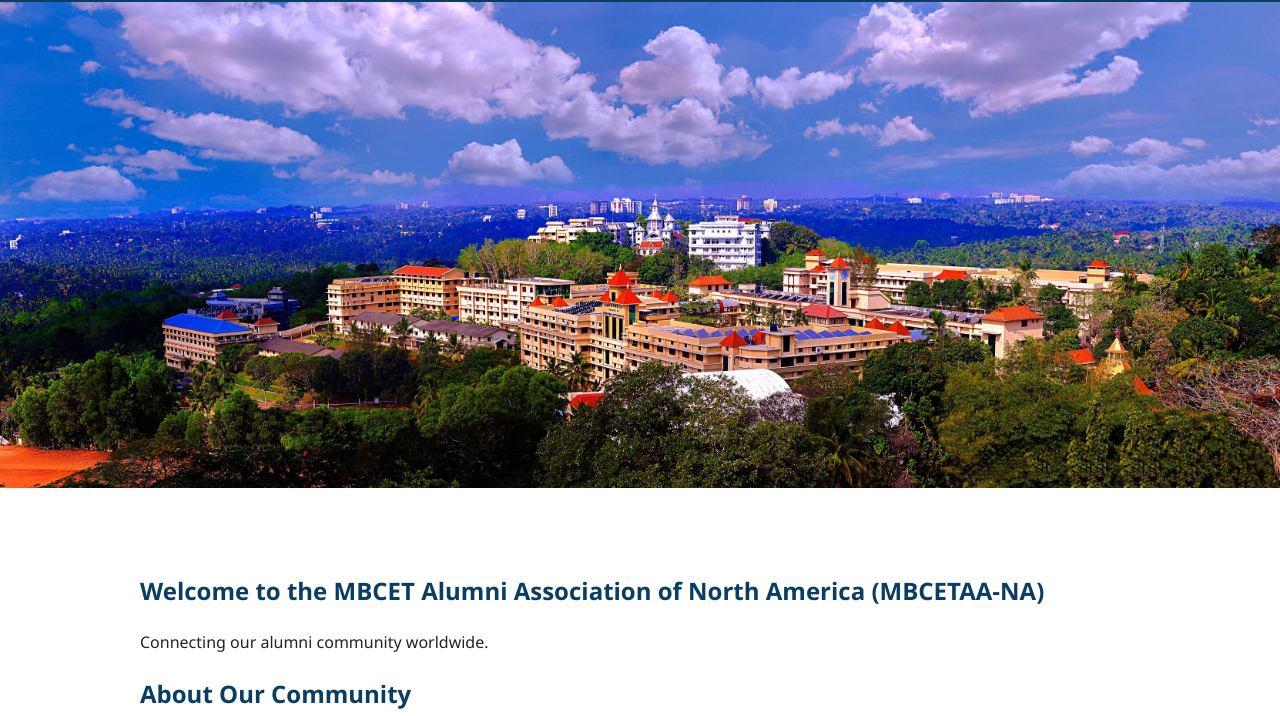
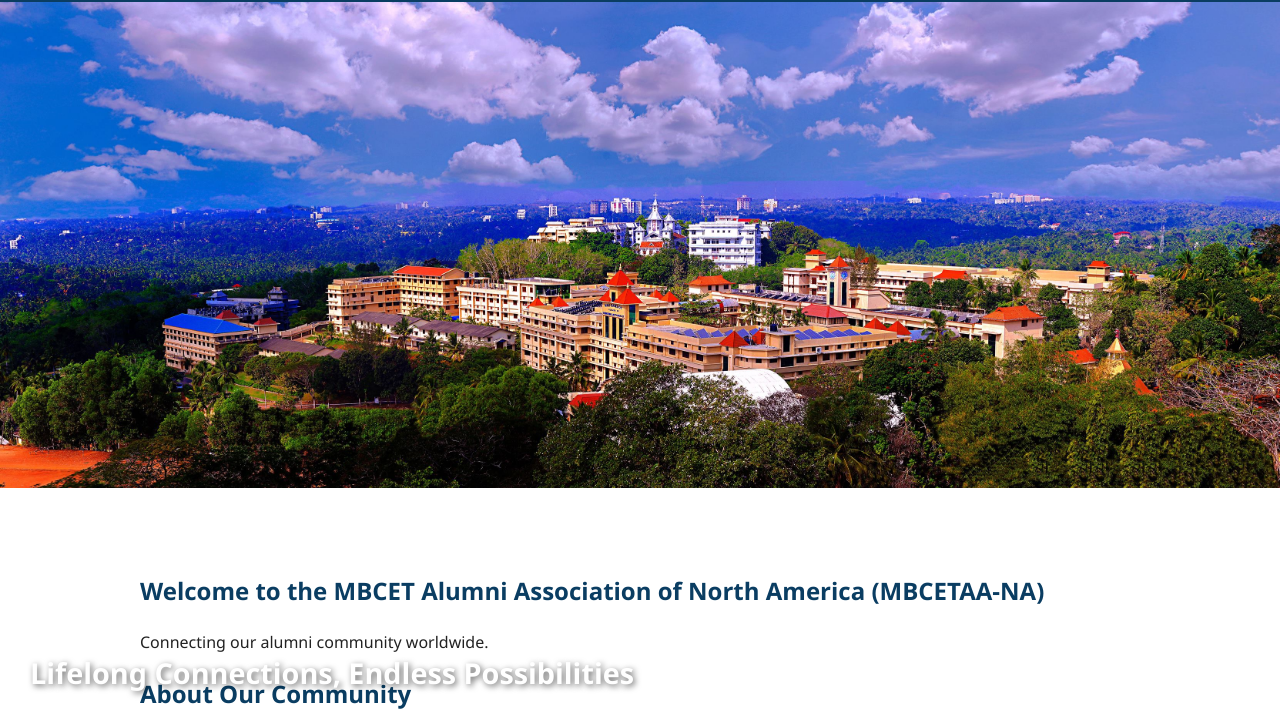
Before and after one commit to Karthikmini/mbcet-alumni, a plain HTML site: page index.html in a window 1280 px wide. Shown: the part 84-800 px from the top of the page. Drawn offline with Linux system fonts and the light colour scheme; a script that the page names is missing.

Commit message:
Update index.html

```diff
--- a/index.html
+++ b/index.html
@@ -34,6 +34,7 @@
 
   <section class="hero-banner">
     <img src="images/MBCET%20Helicam%20image_1.jpg" alt="MBCET Campus">
+    <div class="hero-text">Lifelong Connections, Endless Possibilities</div>
   </section>
   <main>
     <section class="hero">
```
